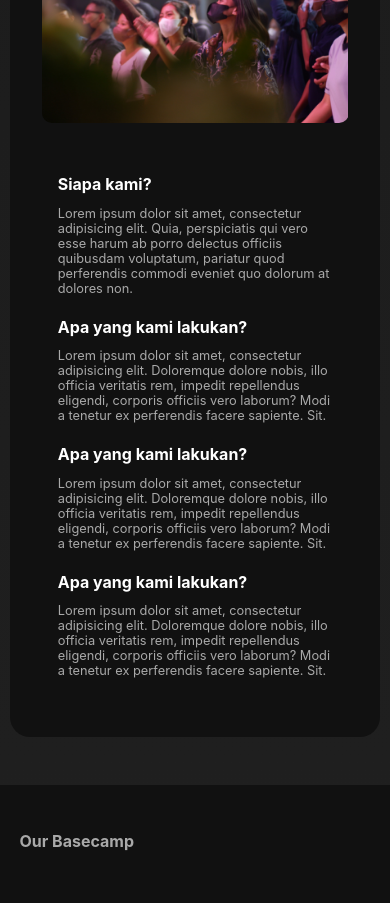
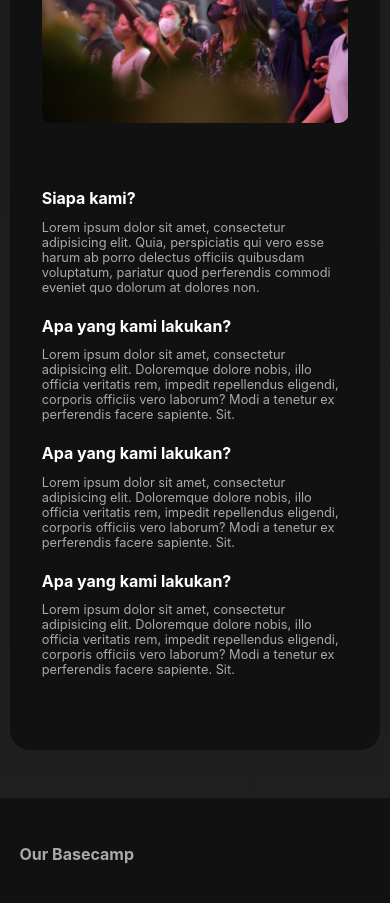
Before and after one commit to RonaldoWidiantoSiswoyo/hmi-web, a Next.js app: page / in a window 390 px wide. Shown: the part 1160-2063 px from the top of the page. Built offline with nearby package versions, Linux system fonts and the light colour scheme; grey boxes are pictures that could not be loaded.

Commit message:
spotify commitytt

```diff
--- a/components/About/About.module.css
+++ b/components/About/About.module.css
@@ -45,7 +45,7 @@
   width: 100%;
   border-radius: 15px;
   /* background-color: #212121; */
-  padding: 30px;
+  padding: 30px 0px;
 }
 .about__title {
   font-size: 1.5rem;
@@ -112,9 +112,9 @@
   .section {
     padding: 0em 1em;
   }
-  .section__desc {
+  /* .section__desc {
     padding: 1em;
-  }
+  } */
 }
 @media screen and (max-width: 768px) {
   .section {
```
